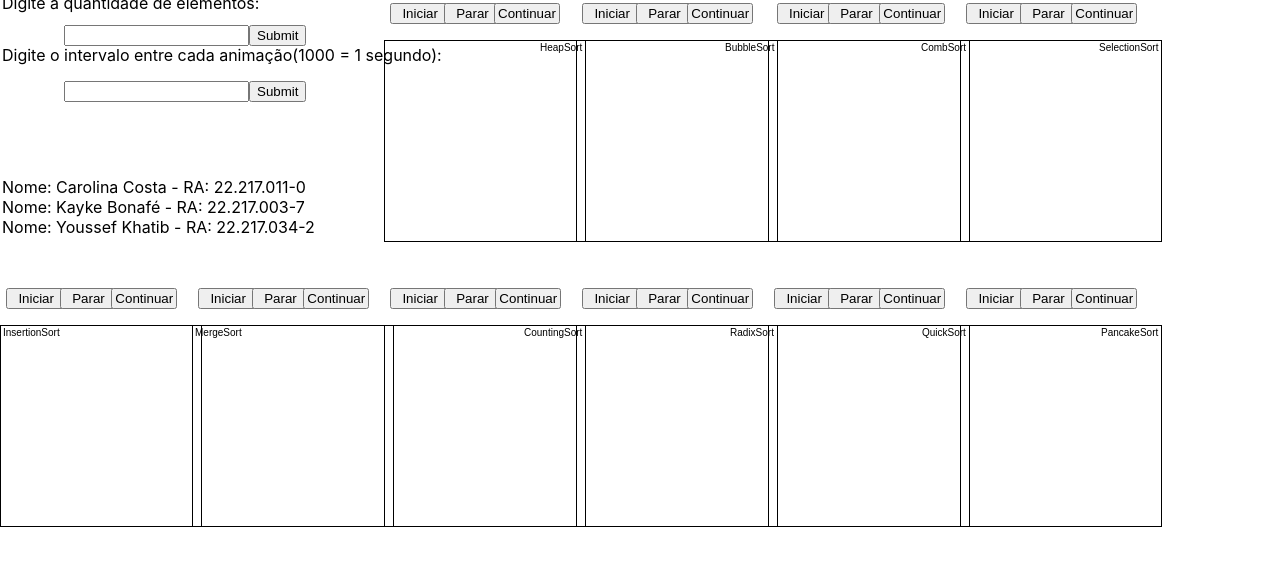
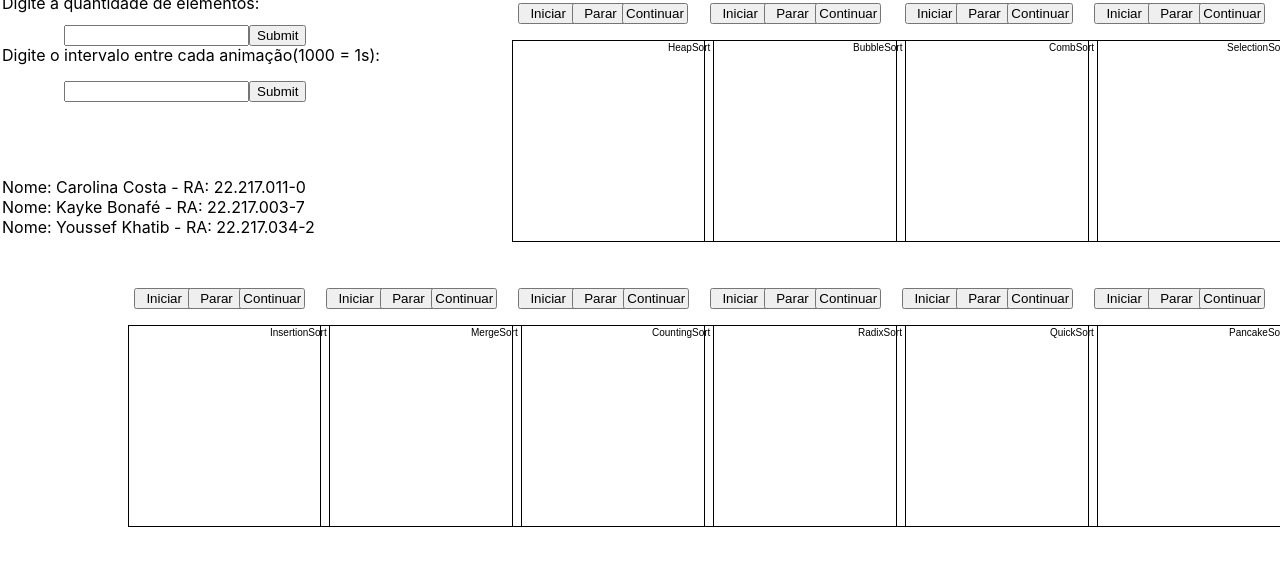
Before and after one commit to YouKhatib/ProjetoAnaliseAlgoritmo, a React (Create React App) app: page / in a window 1280 px wide. Shown: the top 566 px of the page. Built offline with nearby package versions, Linux system fonts and the light colour scheme.

Commit message:
Layout Melhorado

```diff
--- a/src/App.css
+++ b/src/App.css
@@ -23,13 +23,13 @@
 #buttonCont {
   position:absolute;
   padding: 1px 2px;
-  left:53.7%;
+  left:63.7%;
   top:0.4%
 }
 #buttonPara {
   position:absolute;
   padding: 1px 10px;
-  left:49.7%;
+  left:59.7%;
   top:0.4%
 }
 #input {
@@ -40,41 +40,41 @@
 #buttonInicia {
   position:absolute;
   padding: 1px 10px;
-  left:45.5%;
+  left:55.5%;
   top:0.4%
 
 }
 #Canvas {
   position:absolute;
-  left:45%;
+  left:55%;
   top:5%
 
 }
 #buttonContDois {
   position:absolute;
   padding: 1px 2px;
-  left:68.7%;
+  left:78.7%;
   top:0.4%
 
 }
 #buttonParaDois {
   position:absolute;
   padding: 1px 10px;
-  left:64.7%;
+  left:74.7%;
   top:0.4%
 
 }
 #buttonIniciaDois {
   position:absolute;
   padding: 1px 10px;
-  left:60.7%;
+  left:70.7%;
   top:0.4%
 
 }
 
 #CanvasDois{
   position:absolute;
-  left:60%;
+  left:70%;
   top:5%
 
 }
@@ -101,7 +101,7 @@
 
 #canvasTres{
   position:absolute;
-  left:75%;
+  left:85%;
   top:5%
 
 }
@@ -109,7 +109,7 @@
 #iniciaTres{
   position:absolute;
   padding: 1px 10px;
-  left:75.5%;
+  left:85.5%;
   top:0.4%
 
 }
@@ -117,7 +117,7 @@
 #paraTres{
   position:absolute;
   padding: 1px 10px;
-  left:79.7%;
+  left:89.7%;
   top:0.4%
 
 }
@@ -125,14 +125,14 @@
 #continuaTres{
   position:absolute;
   padding: 1px 2px;
-  left:83.7%;
+  left:93.7%;
   top:0.4%
 
 }
 
 #canvasQuatro{
   position:absolute;
-  left:30%;
+  left:40%;
   top:5%
 
 }
@@ -140,7 +140,7 @@
 #iniciaQuatro{
   position:absolute;
   padding: 1px 10px;
-  left:30.5%;
+  left:40.5%;
   top:0.4%
 
 }
@@ -148,7 +148,7 @@
 #paraQuatro{
   position:absolute;
   padding: 1px 10px;
-  left:34.7%;
+  left:44.7%;
   top:0.4%
 
 }
@@ -156,13 +156,13 @@
 #continuaQuatro{
   position:absolute;
   padding: 1px 2px;
-  left:38.6%;
+  left:48.6%;
   top:0.4%
 
 }
 #canvasCinco{
   position:absolute;
-  left:30%;
+  left:40%;
   top:40.6%
 
 }
@@ -170,7 +170,7 @@
 #iniciaCinco{
   position:absolute;
   padding: 1px 10px;
-  left:30.5%;
+  left:40.5%;
   top:36%
 
 }
@@ -178,7 +178,7 @@
 #paraCinco{
   position:absolute;
   padding: 1px 10px;
-  left:34.7%;
+  left:44.7%;
   top:36%
 
 }
@@ -186,14 +186,14 @@
 #continuaCinco{
   position:absolute;
   padding: 1px 2px;
-  left:38.7%;
+  left:48.7%;
   top:36%
 
 }
 
 #canvasSeis{
   position:absolute;
-  left:45%;
+  left:55%;
   top:40.6%
 
 }
@@ -201,7 +201,7 @@
 #iniciaSeis{
   position:absolute;
   padding: 1px 10px;
-  left:45.5%;
+  left:55.5%;
   top:36%
 
 }
@@ -209,7 +209,7 @@
 #paraSeis{
   position:absolute;
   padding: 1px 10px;
-  left:49.7%;
+  left:59.7%;
   top:36%
 
 }
@@ -217,13 +217,13 @@
 #continuaSeis{
   position:absolute;
   padding: 1px 2px;
-  left:53.7%;
+  left:63.7%;
   top:36%
 }
 
 #canvasSete{
   position:absolute;
-  left:60%;
+  left:70%;
   top:40.6%
 
 }
@@ -231,7 +231,7 @@
 #iniciaSete{
   position:absolute;
   padding: 1px 10px;
-  left:60.5%;
+  left:70.5%;
   top:36%
 
 }
@@ -239,7 +239,7 @@
 #paraSete{
   position:absolute;
   padding: 1px 10px;
-  left:64.7%;
+  left:74.7%;
   top:36%
 
 }
@@ -247,14 +247,14 @@
 #continuaSete{
   position:absolute;
   padding: 1px 2px;
-  left:68.7%;
+  left:78.7%;
   top:36%
 
 }
 
 #canvasOito{
   position:absolute;
-  left:75%;
+  left:85%;
   top:40.6%
 
 }
@@ -262,7 +262,7 @@
 #iniciaOito{
   position:absolute;
   padding: 1px 10px;
-  left:75.5%;
+  left:85.5%;
   top:36%
 
 }
@@ -270,7 +270,7 @@
 #paraOito{
   position:absolute;
   padding: 1px 10px;
-  left:79.7%;
+  left:89.7%;
   top:36%
 
 }
@@ -278,7 +278,7 @@
 #continuaOito{
   position:absolute;
   padding: 1px 2px;
-  left:83.7%;
+  left:93.7%;
   top:36%
 
 }
@@ -320,7 +320,7 @@
 
 #canvasNove{
   position:absolute;
-  left:15%;
+  left:25%;
   top:40.6%
 
 }
@@ -328,7 +328,7 @@
 #iniciaNove{
   position:absolute;
   padding: 1px 10px;
-  left:15.5%;
+  left:25.5%;
   top:36%
 
 }
@@ -336,7 +336,7 @@
 #paraNove{
   position:absolute;
   padding: 1px 10px;
-  left:19.7%;
+  left:29.7%;
   top:36%
 
 }
@@ -344,14 +344,14 @@
 #continuaNove{
   position:absolute;
   padding: 1px 2px;
-  left:23.7%;
+  left:33.7%;
   top:36%
 
 }
 
 #canvasDez{
   position:absolute;
-  left:0%;
+  left:10%;
   top:40.6%
 
 }
@@ -359,7 +359,7 @@
 #iniciaDez{
   position:absolute;
   padding: 1px 10px;
-  left:0.5%;
+  left:10.5%;
   top:36%
 
 }
@@ -367,7 +367,7 @@
 #paraDez{
   position:absolute;
   padding: 1px 10px;
-  left:4.7%;
+  left:14.7%;
   top:36%
 
 }
@@ -375,7 +375,7 @@
 #continuaDez{
   position:absolute;
   padding: 1px 2px;
-  left:8.7%;
+  left:18.7%;
   top:36%
 
 }
--- a/src/App.js
+++ b/src/App.js
@@ -28,7 +28,7 @@ function App() {
         <CanvasNove />
         <CanvasDez />
         <p id='pelements'>Digite a quantidade de elementos:</p>
-        <p id='pintervalo'>Digite o intervalo entre cada animação(1000 = 1 segundo):</p>
+        <p id='pintervalo'>Digite o intervalo entre cada animação(1000 = 1s):</p>
         <p id='pCarol'> Nome: Carolina Costa - RA: 22.217.011-0</p>
         <p id='pKayke'> Nome: Kayke Bonafé     - RA: 22.217.003-7</p>
         <p id='pYoussef'> Nome: Youssef Khatib   - RA: 22.217.034-2</p>
--- a/src/CanvasDez.jsx
+++ b/src/CanvasDez.jsx
@@ -52,7 +52,7 @@ export default class CanvasDez extends React.Component{
         this.canvasAnim.height = canvasHeight;
 
         ctx.font = "10px Arial";
-        ctx.fillText("InsertionSort",2,10);
+        ctx.fillText("InsertionSort",141,10);
 
     }
 
@@ -68,8 +68,7 @@ export default class CanvasDez extends React.Component{
     }
 
     continua(){
-        this.selectionSort();
-        refreshIntervalId = setInterval(this.selectionSort,intervalo);
+        refreshIntervalId = setInterval(this.insertionSort,intervalo);
 
     }
 
@@ -143,6 +142,9 @@ export default class CanvasDez extends React.Component{
             }
             clearInterval(refreshIntervalId);
         }
+        ctx.font = "10px Arial";
+        ctx.fillText("InsertionSort",141,10);
+
     }
     render(){
         return(
--- a/src/CanvasNove.jsx
+++ b/src/CanvasNove.jsx
@@ -52,7 +52,7 @@ export default class CanvasNove extends React.Component{
         this.canvasAnim.height = canvasHeight;
 
         ctx.font = "10px Arial";
-        ctx.fillText("MergeSort",2,10);
+        ctx.fillText("MergeSort",150,10);
 
     }
 
@@ -170,12 +170,10 @@ export default class CanvasNove extends React.Component{
         }
         clearInterval(refreshIntervalId);
     }
- //}
+    ctx.font = "10px Arial";
+    ctx.fillText("MergeSort",150,10);
+
 }
-
-/* Function to merge the two haves arr[l..m] and arr[m+1..r] of array arr[] */
-
-
 
     render(){
         return(
```
